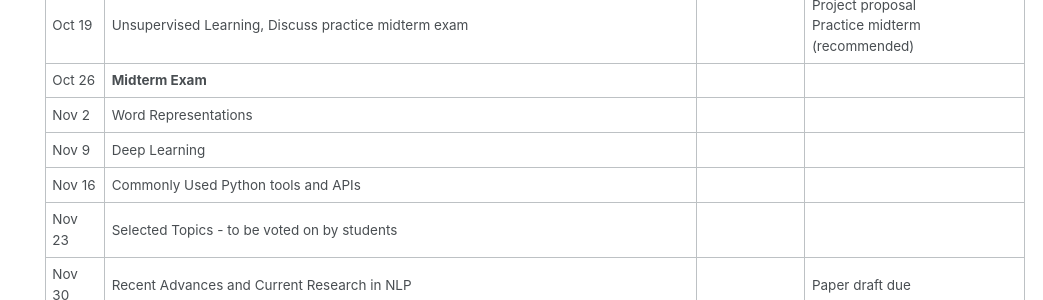
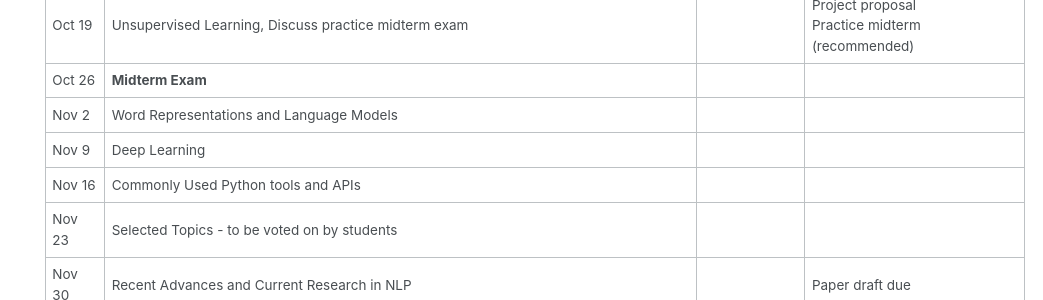
Before and after one commit to rasikabh/rasikabh.github.io, a Jekyll site: the page built from _pages/nlp2020.md, in a window 1280 px wide and 900 px high, scrolled down 919 px. Shown: the part 153-453 px from the top of the window, without its empty margins (237-1280 px from the left). Built offline with Jekyll 4.4.1, drawn with Linux system fonts in a browser that asks for light colours.

Commit message:
Update nlp2020.md

```diff
--- a/_pages/nlp2020.md
+++ b/_pages/nlp2020.md
@@ -42,7 +42,7 @@ The course will cover basic implementations in Python as well as APIs and tools
 | Oct 12 | Dependency Parsing and Lexical Semantics                                                      |        |                |
 | Oct 19 | Unsupervised Learning, Discuss practice midterm exam                                          |        | Project proposal <br> Practice midterm (recommended) |
 | Oct 26 | **Midterm Exam**                                                                              |        |                |
-| Nov 2  | Word Representations                                                                          |        |                |
+| Nov 2  | Word Representations and Language Models                                                      |        |                |
 | Nov 9  | Deep Learning                                                                                 |        |                |
 | Nov 16 | Commonly Used Python tools and APIs                                                           |        |                |
 | Nov 23 | Selected Topics - to be voted on by students                                                  |        |                |
```
